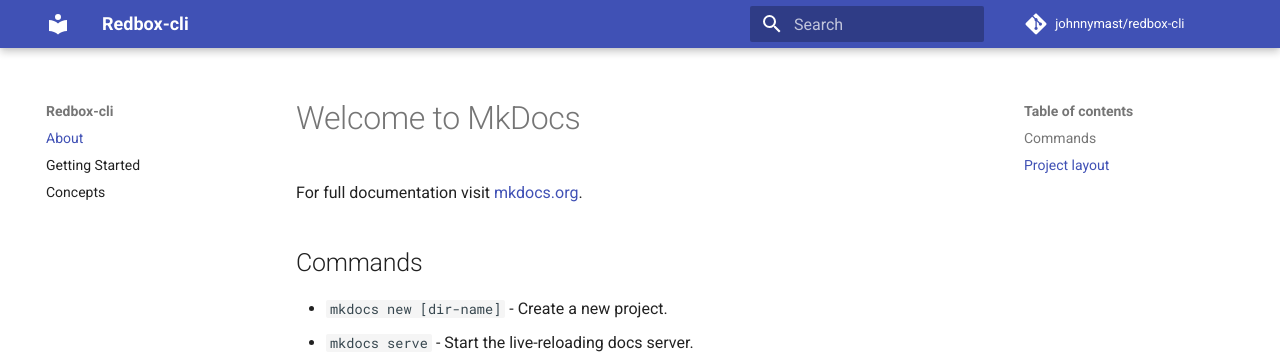
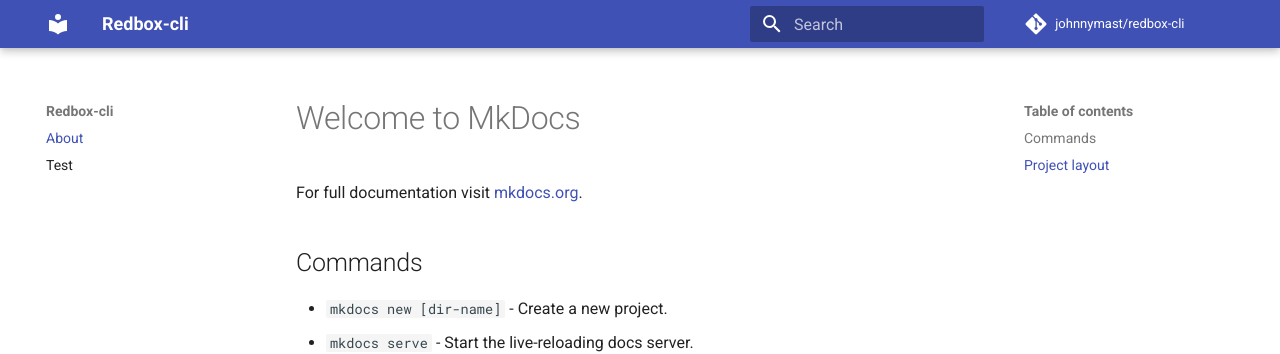
Before and after one commit to johnnymast/redbox-cli, an MkDocs documentation site: the page built from docs/index.md, in a window 1280 px wide. Shown: the top 354 px of the page. Built offline with MkDocs 1.6.1 and Material for MkDocs 9.7.7, drawn with Linux system fonts in a browser that asks for light colours; comment, search, counter and statistics services are not loaded.

```diff
--- a/mkdocs.yml
+++ b/mkdocs.yml
@@ -10,5 +10,4 @@ markdown_extensions:
       permalink: true
 nav:
   - About: index.md
-  - Getting Started: getting-started.md
-  - Concepts: concepts.md
+  - Test: test.md
```
Also changed, not shown: docs/test.md (added, +1 -0 lines).
